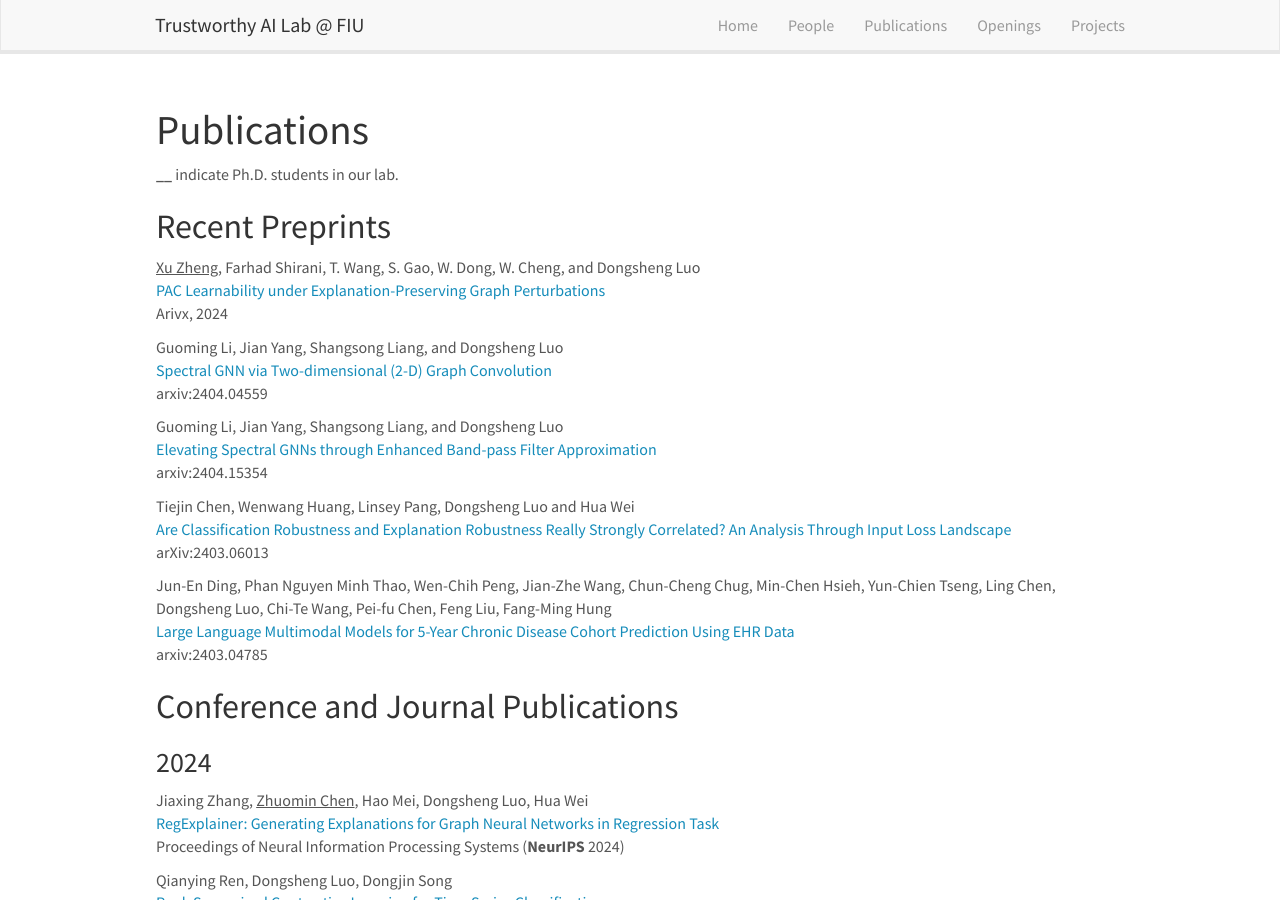
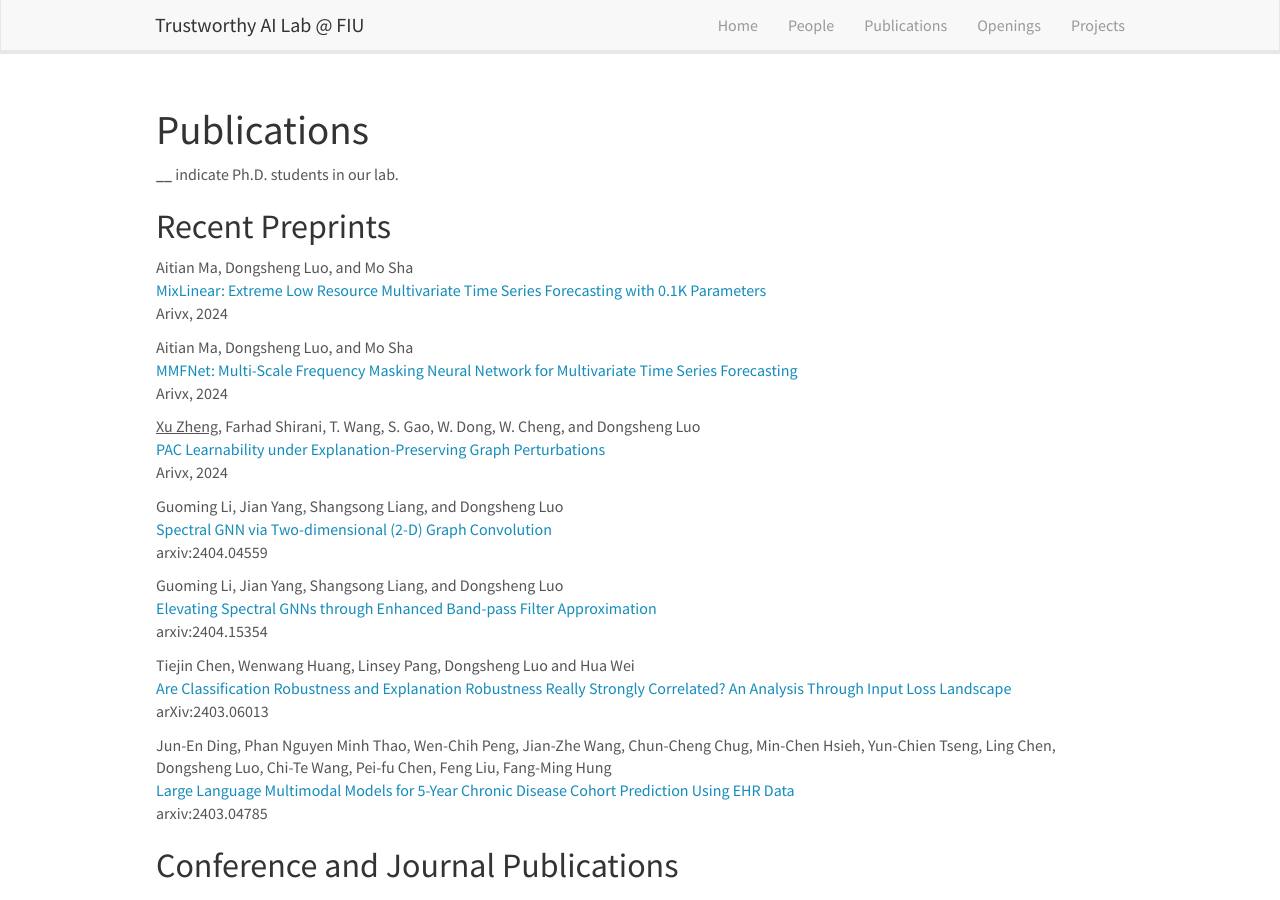
Before and after one commit to trustai4s-lab/trustai4s-lab.github.io, a Jekyll site: the page built from _pages/publications.md, in a window 1280 px wide and 900 px high. Built offline with Jekyll 4.4.1, drawn with Linux system fonts in a browser that asks for light colours; nearby versions of some CDN libraries.

Commit message:
Update publications.md

```diff
--- a/_pages/publications.md
+++ b/_pages/publications.md
@@ -12,6 +12,14 @@ permalink: /publications/
 <p>______ indicate Ph.D. students in our lab.</p>
 
 ## Recent Preprints
+
+Aitian Ma, Dongsheng Luo, and Mo Sha\
+[MixLinear: Extreme Low Resource Multivariate Time Series Forecasting with 0.1K Parameters](https://arxiv.org/abs/2410.02081)\
+Arivx, 2024
+
+Aitian Ma, Dongsheng Luo, and Mo Sha\
+[MMFNet: Multi-Scale Frequency Masking Neural Network for Multivariate Time Series Forecasting](https://arxiv.org/abs/2410.02070)\
+Arivx, 2024
 
 <u>Xu Zheng</u>, Farhad Shirani, T. Wang, S. Gao, W. Dong, W. Cheng, and Dongsheng Luo\
 [PAC Learnability under Explanation-Preserving Graph Perturbations](https://arxiv.org/abs/2402.05039)\
```
